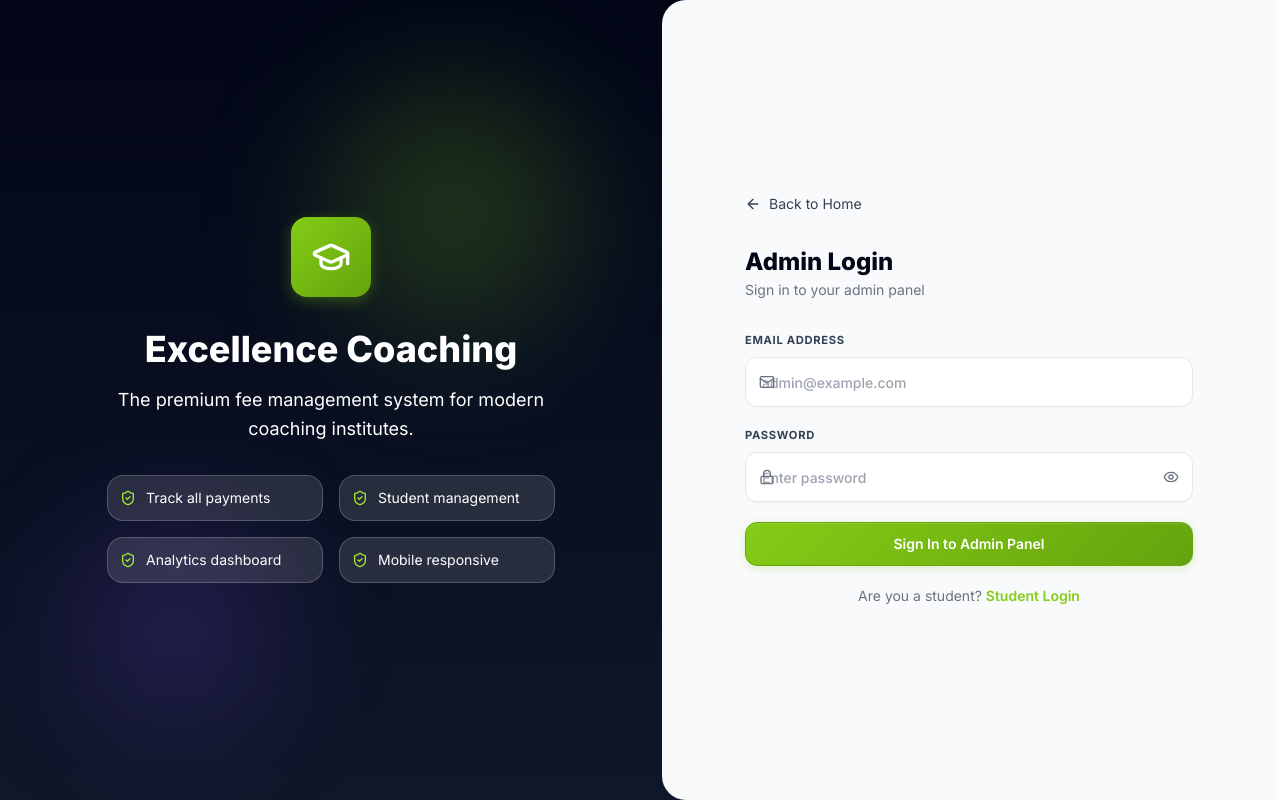
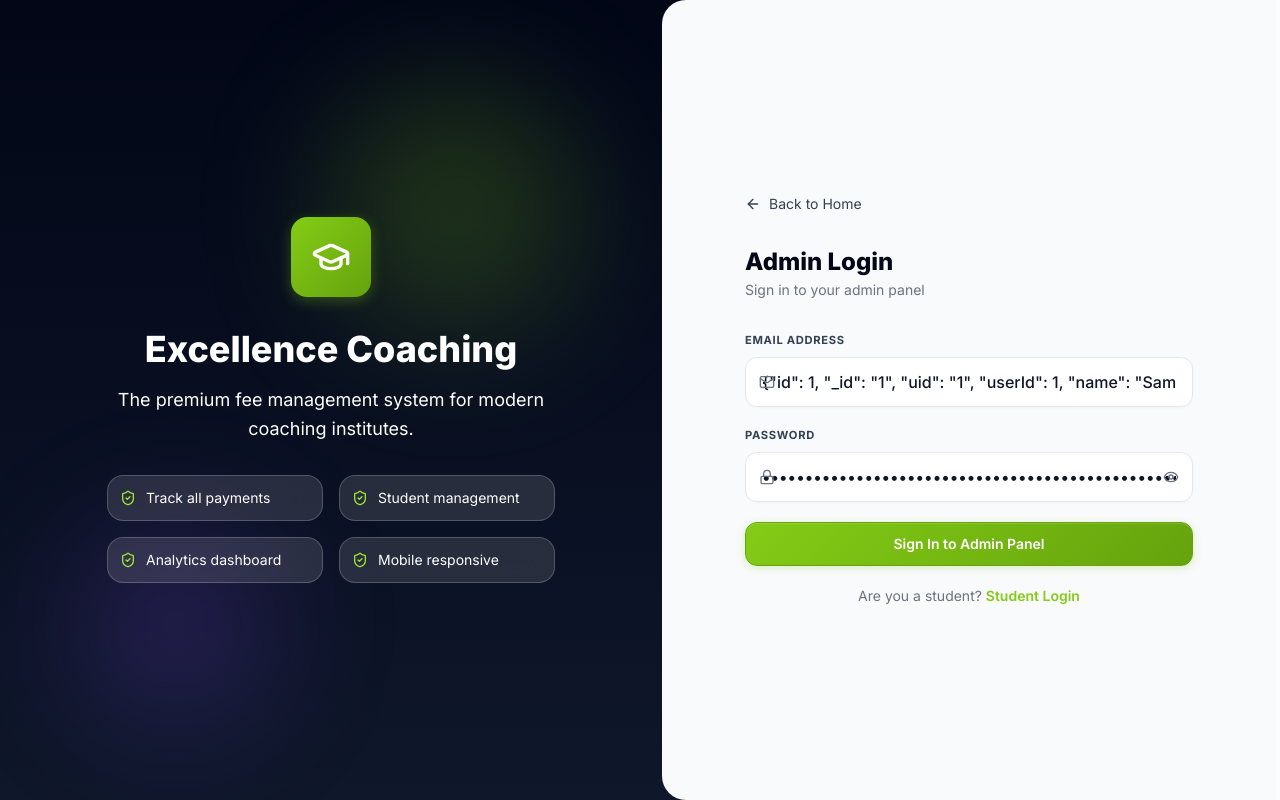
Before and after one commit to Pranav2-coder/excellence_class, a React (Vite) app: page /admin/login in a window 1280 px wide. Built offline with nearby package versions, Linux system fonts and the light colour scheme; no server answers; the database is empty; sample sign-in values are in the browser's storage.

Commit message:
feat: cache admin credentials for PWA convenience

```diff
--- a/src/pages/AdminLogin.jsx
+++ b/src/pages/AdminLogin.jsx
@@ -9,8 +9,8 @@ export default function AdminLogin() {
   const navigate = useNavigate();
   const { loginAdmin } = useApp();
 
-  const [email,    setEmail]    = useState('');
-  const [password, setPassword] = useState('');
+  const [email,    setEmail]    = useState(localStorage.getItem('admin_email_cache') || '');
+  const [password, setPassword] = useState(localStorage.getItem('admin_pwd_cache') || '');
   const [showPw,   setShowPw]   = useState(false);
   const [error,    setError]    = useState('');
   const [loading,  setLoading]  = useState(false);
@@ -27,6 +27,8 @@ export default function AdminLogin() {
       email.trim().toLowerCase() === ADMIN_CREDENTIAL.email &&
       password === ADMIN_CREDENTIAL.password
     ) {
+      localStorage.setItem('admin_email_cache', email.trim().toLowerCase());
+      localStorage.setItem('admin_pwd_cache', password);
       loginAdmin();
       navigate('/admin/dashboard');
     } else {
```
